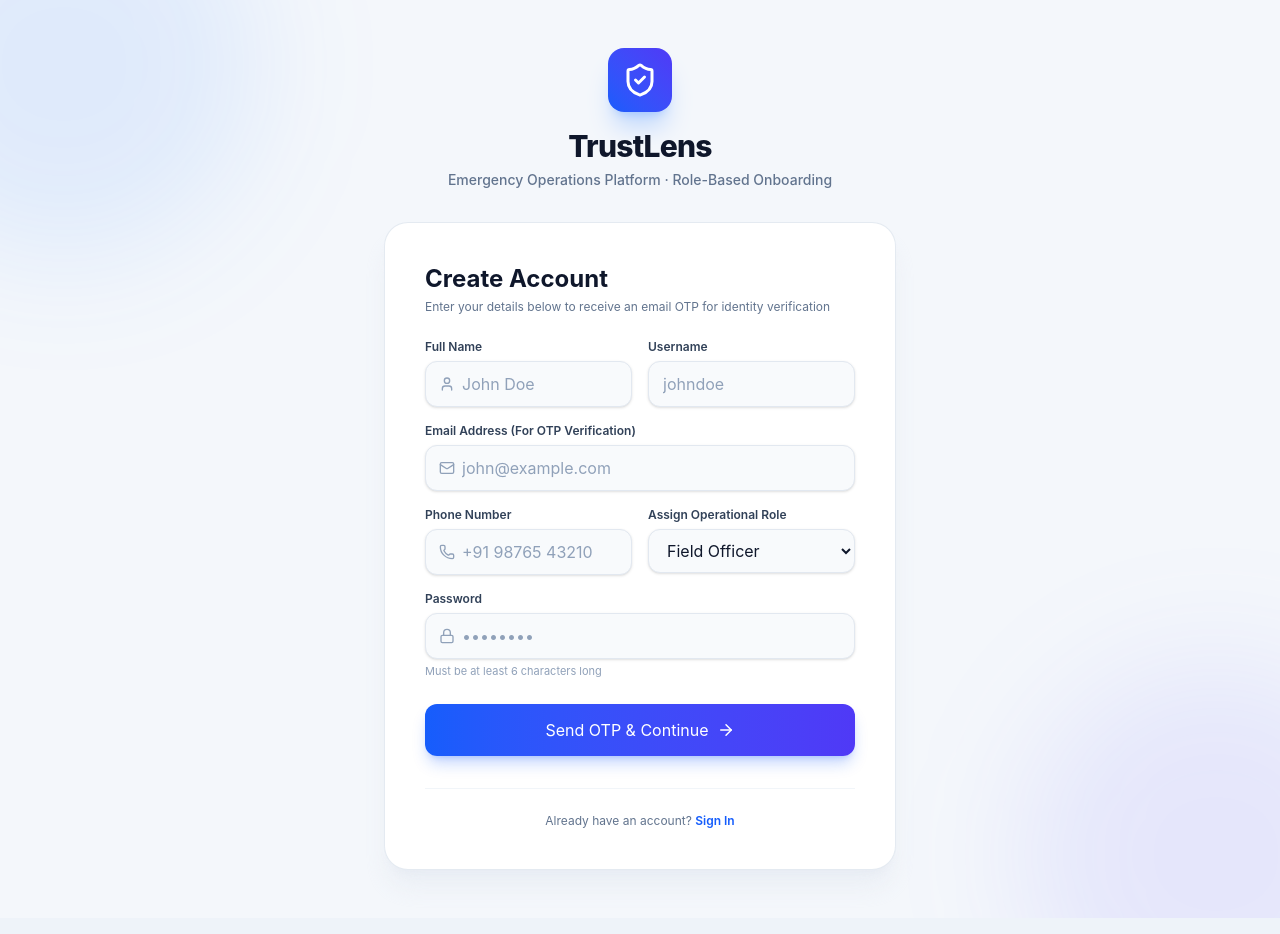
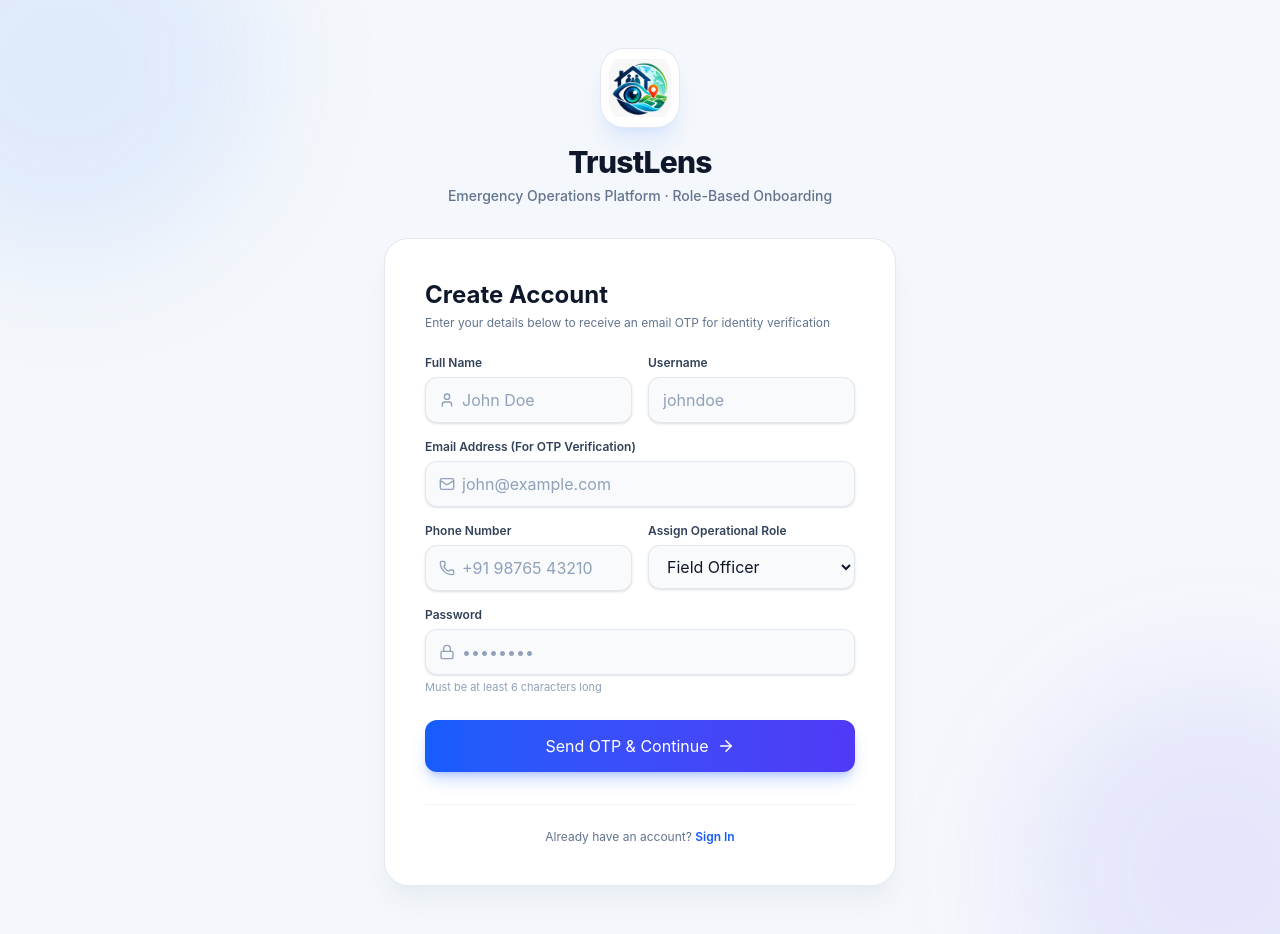
Before and after one commit to siddhimudgal24/TRUSTLENS, a React (Vite) app in the folder frontend/: page /register in a window 1280 px wide. Built offline with nearby package versions, Linux system fonts and the light colour scheme; the HTML template or start-up script is replaced by a standard one.

Commit message:
feat(branding): incorporate official TrustLens logo across auth pages, OTP modal, sidebar, browser favicon, and email template

```diff
--- a/frontend/index.html
+++ b/frontend/index.html
@@ -2,7 +2,7 @@
 <html lang="en">
   <head>
     <meta charset="UTF-8" />
-    <link rel="icon" type="image/svg+xml" href="/favicon.svg" />
+    <link rel="icon" type="image/jpeg" href="/logo.jpeg" />
     <meta name="viewport" content="width=device-width, initial-scale=1.0" />
     <meta
       name="description"
--- a/frontend/src/components/layout/Sidebar.tsx
+++ b/frontend/src/components/layout/Sidebar.tsx
@@ -1,5 +1,4 @@
 import {
-  Activity,
   AlertTriangle,
   BellRing,
   BarChart3,
@@ -40,10 +39,12 @@ function Sidebar() {
 
   return (
     <aside className="app-sidebar flex w-full shrink-0 flex-col text-white lg:sticky lg:top-0 lg:h-screen lg:w-[154px] xl:w-48 bg-[#0B1220] border-r border-slate-800">
-      <div className="sidebar-brand flex items-center gap-2 px-4 py-4">
-        <Activity className="shrink-0 text-blue-400" size={27} strokeWidth={2.7} />
+      <div className="sidebar-brand flex items-center gap-2.5 px-3 py-3.5">
+        <div className="w-8 h-8 rounded-lg bg-white p-0.5 shrink-0 shadow-md border border-slate-700/60 overflow-hidden">
+          <img src="/logo.jpeg" alt="TrustLens Logo" className="w-full h-full object-contain rounded-md" />
+        </div>
         <div className="min-w-0">
-          <h1 className="text-lg font-bold leading-5 tracking-wide text-blue-400">TRUSTLENS</h1>
+          <h1 className="text-sm font-bold leading-4 tracking-wide text-white">TRUSTLENS</h1>
           <p className="mt-0.5 max-w-[118px] text-[7px] leading-[9px] text-slate-400">
             Safer communities. Stronger tomorrow.
           </p>
--- a/frontend/src/pages/ForgotPassword.tsx
+++ b/frontend/src/pages/ForgotPassword.tsx
@@ -1,6 +1,6 @@
 import React, { useState } from "react";
 import { Link, useNavigate } from "react-router-dom";
-import { ShieldCheck, Mail, Lock, KeyRound, CheckCircle2, AlertCircle, ArrowLeft, ArrowRight } from "lucide-react";
+import { Mail, Lock, KeyRound, CheckCircle2, AlertCircle, ArrowLeft, ArrowRight } from "lucide-react";
 
 export default function ForgotPassword() {
   const navigate = useNavigate();
@@ -89,8 +89,8 @@ export default function ForgotPassword() {
       <div className="w-full max-w-md relative z-10">
         {/* Branding */}
         <div className="text-center mb-8">
-          <div className="inline-flex items-center justify-center w-16 h-16 rounded-2xl bg-gradient-to-tr from-blue-600 to-indigo-600 text-white mb-4 shadow-xl shadow-blue-500/25">
-            <ShieldCheck size={36} />
+          <div className="inline-flex items-center justify-center w-20 h-20 rounded-3xl bg-white p-2 mb-4 shadow-xl shadow-blue-500/10 border border-slate-200/90 transition hover:scale-105 duration-200">
+            <img src="/logo.jpeg" alt="TrustLens Logo" className="w-full h-full object-contain rounded-2xl" />
           </div>
           <h1 className="text-3xl font-extrabold tracking-tight text-slate-900">TrustLens</h1>
           <p className="text-xs sm:text-sm text-slate-500 mt-1.5 font-medium">
--- a/frontend/src/pages/Login.tsx
+++ b/frontend/src/pages/Login.tsx
@@ -1,6 +1,6 @@
 import React, { useState } from "react";
 import { Link, useNavigate } from "react-router-dom";
-import { ShieldCheck, Mail, Lock, ArrowRight, AlertCircle } from "lucide-react";
+import { Mail, Lock, ArrowRight, AlertCircle } from "lucide-react";
 import { setStoredUser, type AuthUser } from "../utils/auth";
 
 export default function Login() {
@@ -61,8 +61,8 @@ export default function Login() {
       <div className="w-full max-w-md relative z-10">
         {/* Header Branding */}
         <div className="text-center mb-8">
-          <div className="inline-flex items-center justify-center w-16 h-16 rounded-2xl bg-gradient-to-tr from-blue-600 to-indigo-600 text-white mb-4 shadow-xl shadow-blue-500/25">
-            <ShieldCheck size={36} />
+          <div className="inline-flex items-center justify-center w-20 h-20 rounded-3xl bg-white p-2 mb-4 shadow-xl shadow-blue-500/10 border border-slate-200/90 transition hover:scale-105 duration-200">
+            <img src="/logo.jpeg" alt="TrustLens Logo" className="w-full h-full object-contain rounded-2xl" />
           </div>
           <h1 className="text-3xl font-extrabold tracking-tight text-slate-900">TrustLens</h1>
           <p className="text-xs sm:text-sm text-slate-500 mt-1.5 font-medium">
--- a/frontend/src/pages/Register.tsx
+++ b/frontend/src/pages/Register.tsx
@@ -1,6 +1,6 @@
 import React, { useState, useEffect } from "react";
 import { Link, useNavigate } from "react-router-dom";
-import { ShieldCheck, User, Mail, Phone, Lock, ArrowRight, KeyRound, RefreshCw, CheckCircle2, AlertCircle, X } from "lucide-react";
+import { User, Mail, Phone, Lock, ArrowRight, RefreshCw, CheckCircle2, AlertCircle, X } from "lucide-react";
 import { setStoredUser, type AuthUser } from "../utils/auth";
 
 export default function Register() {
@@ -148,8 +148,8 @@ export default function Register() {
       <div className="w-full max-w-lg relative z-10">
         {/* Branding */}
         <div className="text-center mb-8">
-          <div className="inline-flex items-center justify-center w-16 h-16 rounded-2xl bg-gradient-to-tr from-blue-600 to-indigo-600 text-white mb-4 shadow-xl shadow-blue-500/25">
-            <ShieldCheck size={36} />
+          <div className="inline-flex items-center justify-center w-20 h-20 rounded-3xl bg-white p-2 mb-4 shadow-xl shadow-blue-500/10 border border-slate-200/90 transition hover:scale-105 duration-200">
+            <img src="/logo.jpeg" alt="TrustLens Logo" className="w-full h-full object-contain rounded-2xl" />
           </div>
           <h1 className="text-3xl font-extrabold tracking-tight text-slate-900">TrustLens</h1>
           <p className="text-xs sm:text-sm text-slate-500 mt-1.5 font-medium">
@@ -326,8 +326,8 @@ export default function Register() {
             </button>
 
             <div className="text-center mb-6">
-              <div className="inline-flex items-center justify-center w-14 h-14 rounded-2xl bg-blue-50 border border-blue-100 text-blue-600 mb-3 shadow-sm">
-                <KeyRound size={26} />
+              <div className="inline-flex items-center justify-center w-16 h-16 rounded-2xl bg-white p-1.5 mb-3 shadow-md border border-slate-200">
+                <img src="/logo.jpeg" alt="TrustLens Logo" className="w-full h-full object-contain rounded-xl" />
               </div>
               <h3 className="text-xl font-bold text-slate-900">Email OTP Verification</h3>
               <p className="text-xs text-slate-500 mt-1">
```
Also changed, not shown: 1 other file (tests, documents, lock files or other folders).
